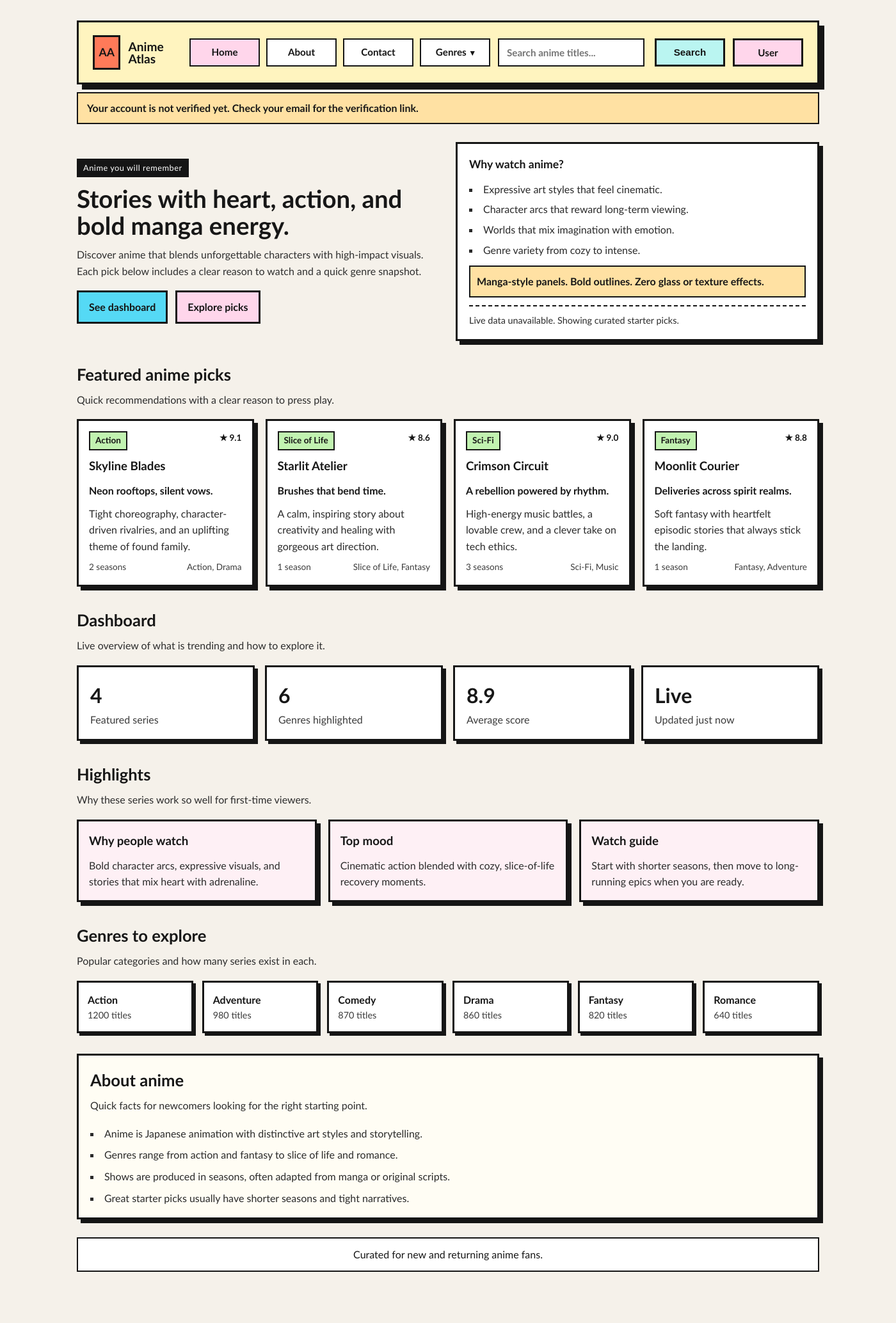
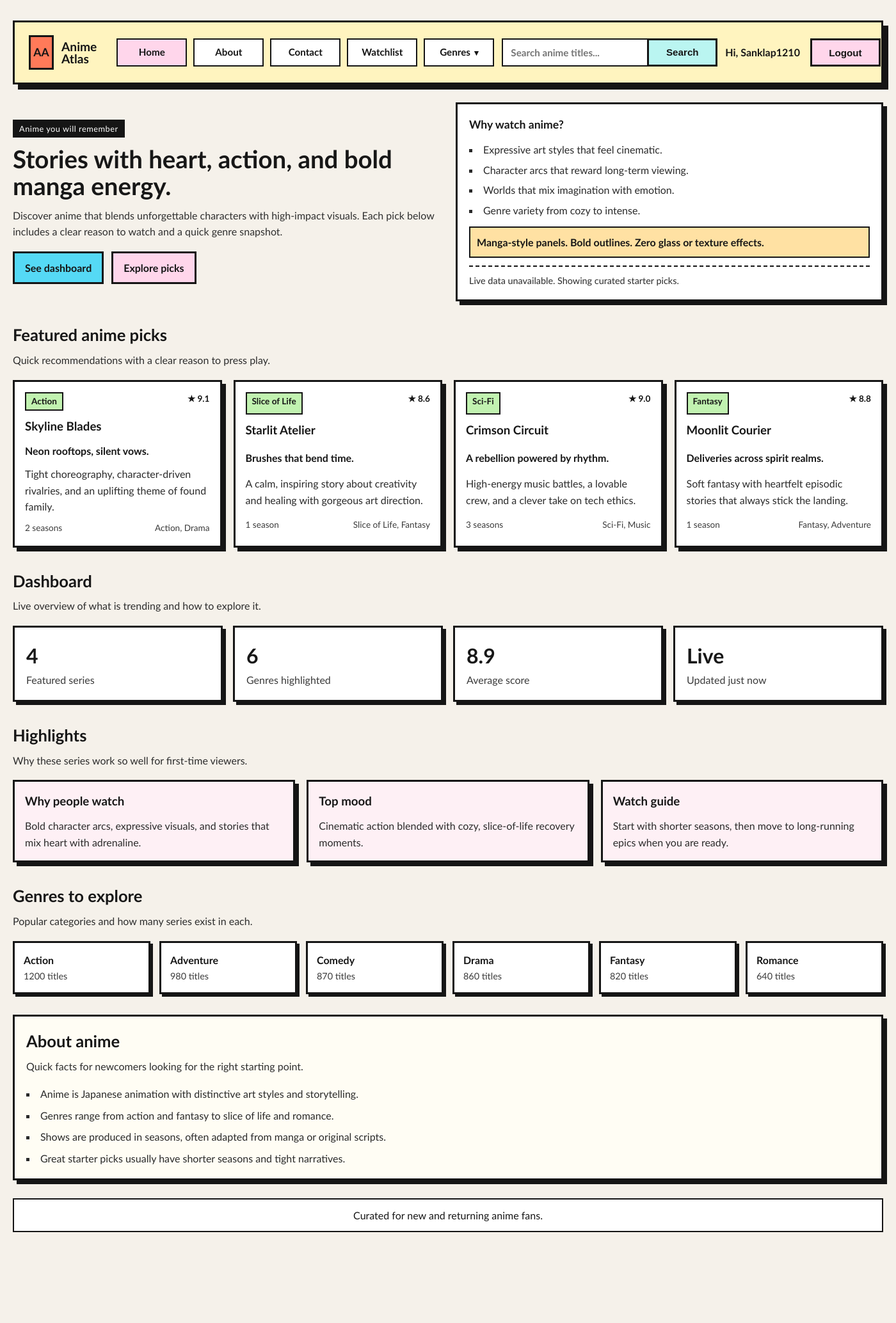
Before and after one commit to thissankalp/Django-Project, a Django app: page / in a window 1400 px wide. Shown: the whole page at 64% size. After the commit the page ends 1926 px from the top, so only its background shows below. Run offline with Django 5.2, Linux system fonts and the light colour scheme; a user stored in the database is signed in; data comes from the database, SQL or seed files in the repository; both versions use the stored data as it was after the commit; data that the repository does not hold is empty.

Commit message:
Website Working perfrectly with watchlist and authentication

```diff
--- a/anime/context_processors.py
+++ b/anime/context_processors.py
@@ -1,15 +1,8 @@
 from .data import GENRE_TABS
-from .models import Profile
 
 
 def user_profile(request):
-    if request.user.is_authenticated:
-        profile = Profile.objects.filter(user=request.user).first()
-    else:
-        profile = None
-
     return {
-        "user_profile": profile,
         "nav_genres": GENRE_TABS,
         "search_query": request.GET.get("q", "").strip(),
     }
--- a/anime/static/anime/styles.css
+++ b/anime/static/anime/styles.css
@@ -12,7 +12,7 @@ body {
 }
 
 .page {
-  max-width: 1200px;
+  max-width: 1536px;
   margin: 0 auto;
   padding: 32px 20px 40px;
 }
@@ -193,6 +193,26 @@ body {
   align-self: center;
 }
 
+.search-form {
+  margin-left: auto;
+  gap: 0;
+}
+
+.search-form .form-control {
+  border-right: none;
+}
+
+.user-controls {
+  display: flex;
+  align-items: center;
+  gap: 16px;
+}
+
+.navbar-text {
+  font-weight: 600;
+  white-space: nowrap;
+}
+
 .content {
   display: flex;
   flex-direction: column;
@@ -328,6 +348,11 @@ body {
   display: grid;
   grid-template-columns: repeat(auto-fit, minmax(230px, 1fr));
   gap: 18px;
+}
+
+.watchlist-grid {
+  max-width: 380px;
+  margin: 0 auto;
 }
 
 .card {
@@ -554,7 +579,8 @@ body {
   }
 
   .navbar-nav,
-  .d-flex {
+  .d-flex,
+  .user-controls {
     justify-content: center;
   }
 }
--- a/anime/templates/anime/base.html
+++ b/anime/templates/anime/base.html
@@ -26,6 +26,11 @@
               <li class="nav-item">
                 <a class="nav-link" href="{% url 'contact' %}">Contact</a>
               </li>
+              {% if user.is_authenticated %}
+                <li class="nav-item">
+                  <a class="nav-link" href="{% url 'watchlist' %}">Watchlist</a>
+                </li>
+              {% endif %}
               <li class="nav-item dropdown">
                 <button class="nav-link dropdown-toggle" type="button">Genres</button>
                 <ul class="dropdown-menu">
@@ -39,9 +44,9 @@
                 </ul>
               </li>
             </ul>
-            <form class="d-flex" action="{% url 'home' %}" method="get">
+            <form class="d-flex search-form" action="{% url 'home' %}" method="get">
               <input
-                class="form-control me-2"
+                class="form-control"
                 type="search"
                 name="q"
                 placeholder="Search anime titles..."
@@ -49,13 +54,25 @@
               />
               <button class="btn btn-outline-success" type="submit">Search</button>
             </form>
-            <a
-              class="btn btn-secondary btn-small user-btn"
-              href="{% if user.is_authenticated %}{% url 'logout' %}{% else %}{% url 'login' %}{% endif %}"
-              title="{% if user.is_authenticated %}Logged in as {{ user.username }}{% else %}Login or create an account{% endif %}"
-            >
-              User
-            </a>
+            <div class="user-controls">
+              {% if user.is_authenticated %}
+                <span class="navbar-text">Hi, {{ user.username }}</span>
+                <form method="post" action="{% url 'logout' %}">
+                  {% csrf_token %}
+                  <button class="btn btn-secondary btn-small user-btn" type="submit">
+                    Logout
+                  </button>
+                </form>
+              {% else %}
+                <a
+                  class="btn btn-secondary btn-small user-btn"
+                  href="{% url 'login' %}"
+                  title="Login or create an account"
+                >
+                  Login
+                </a>
+              {% endif %}
+            </div>
           </div>
         </div>
       </nav>
@@ -65,12 +82,6 @@
           {% for message in messages %}
             <div class="message {{ message.tags }}">{{ message }}</div>
           {% endfor %}
-        </div>
-      {% endif %}
-
-      {% if user.is_authenticated and user_profile and not user_profile.is_verified %}
-        <div class="verify-banner">
-          Your account is not verified yet. Check your email for the verification link.
         </div>
       {% endif %}
 
--- a/anime/templates/anime/home.html
+++ b/anime/templates/anime/home.html
@@ -57,6 +57,23 @@
             <span>{{ anime.seasons }}</span>
             <span>{{ anime.genres|join:", " }}</span>
           </div>
+          {% if user.is_authenticated and anime.mal_id %}
+            <form method="post" action="{% url 'watchlist_add' %}" class="wishlist-form">
+              {% csrf_token %}
+              <input type="hidden" name="mal_id" value="{{ anime.mal_id }}">
+              <input type="hidden" name="title" value="{{ anime.title }}">
+              <input type="hidden" name="tagline" value="{{ anime.tagline }}">
+              <input type="hidden" name="description" value="{{ anime.reason }}">
+              <input type="hidden" name="main_genre" value="{{ anime.genre }}">
+              <input type="hidden" name="seasons" value="{{ anime.seasons }}">
+              <input type="hidden" name="genres_text" value="{{ anime.genres|join:', ' }}">
+              <input type="hidden" name="image_url" value="{{ anime.image_url }}">
+              <input type="hidden" name="rating" value="{{ anime.rating }}">
+              <button type="submit" class="btn btn-secondary btn-small">
+                Add to watchlist
+              </button>
+            </form>
+          {% endif %}
         </article>
       {% endfor %}
     </div>
--- a/anime/templates/anime/login.html
+++ b/anime/templates/anime/login.html
@@ -12,12 +12,18 @@
       <label>
         Username
         {{ form.username }}
+        {{ form.username.errors }}
       </label>
       <label>
         Password
         {{ form.password }}
+        {{ form.password.errors }}
       </label>
       <button class="btn btn-primary" type="submit">Login</button>
     </form>
+    <p class="form-note">
+      Need an account?
+      <a href="{% url 'signup' %}">Sign up here</a>.
+    </p>
   </section>
 {% endblock %}
--- a/anime/urls.py
+++ b/anime/urls.py
@@ -9,8 +9,14 @@ urlpatterns = [
     path("about/", views.about, name="about"),
     path("contact/", views.contact, name="contact"),
     path("genres/<slug:slug>/", views.genre_page, name="genre_page"),
+    path("watchlist/", views.wishlist_list, name="watchlist"),
+    path("watchlist/add/", views.wishlist_add, name="watchlist_add"),
+    path("watchlist/<int:pk>/remove/", views.wishlist_remove, name="watchlist_remove"),
     path("signup/", views.signup, name="signup"),
-    path("login/", auth_views.LoginView.as_view(template_name="anime/login.html"), name="login"),
+    path(
+        "login/",
+        auth_views.LoginView.as_view(template_name="anime/login.html"),
+        name="login",
+    ),
     path("logout/", auth_views.LogoutView.as_view(), name="logout"),
-    path("verify/<str:token>/", views.verify_email, name="verify_email"),
 ]
--- a/anime/views.py
+++ b/anime/views.py
@@ -5,14 +5,13 @@ import urllib.request
 
 from django.contrib import messages
 from django.contrib.auth import login
-from django.core import signing
-from django.core.mail import send_mail
-from django.shortcuts import redirect, render
+from django.contrib.auth.decorators import login_required
+from django.shortcuts import get_object_or_404, redirect, render
 from django.urls import reverse
 
 from .data import GENRE_TABS
 from .forms import ContactForm, SignUpForm
-from .models import Profile
+from .models import WishlistItem
 
 FALLBACK_ANIME = [
     {
@@ -73,10 +72,6 @@ ABOUT_POINTS = [
     "Great starter picks usually have shorter seasons and tight narratives.",
 ]
 
-VERIFY_SALT = "anime-verify"
-VERIFY_MAX_AGE = 60 * 60 * 24
-
-
 def fetch_json(url):
     request = urllib.request.Request(
         url,
@@ -109,6 +104,7 @@ def build_anime_cards(items):
         episodes = item.get("episodes") or "?"
         cards.append(
             {
+                "mal_id": item.get("mal_id"),
                 "title": item.get("title") or "Untitled",
                 "tagline": item.get("title_english") or item.get("title_japanese") or "A standout series",
                 "reason": shorten(item.get("synopsis")),
@@ -132,28 +128,6 @@ def _average_score(animes):
     if not scores:
         return 0.0
     return sum(scores) / len(scores)
-
-
-def _verification_token(user):
-    return signing.dumps({"user_id": user.id}, salt=VERIFY_SALT)
-
-
-def _verify_token(token):
-    data = signing.loads(token, salt=VERIFY_SALT, max_age=VERIFY_MAX_AGE)
-    return data.get("user_id")
-
-
-def _send_verification_email(user, request):
-    token = _verification_token(user)
-    verify_url = request.build_absolute_uri(reverse("verify_email", args=[token]))
-    subject = "Verify your Anime Atlas account"
-    message = (
-        "Welcome to Anime Atlas!\n\n"
-        "Please verify your account by visiting this link:\n"
-        f"{verify_url}\n\n"
-        "If you did not sign up, you can ignore this email."
-    )
-    send_mail(subject, message, None, [user.email], fail_silently=True)
 
 
 def home(request):
@@ -217,6 +191,7 @@ def home(request):
             "highlights": highlights,
             "about_points": ABOUT_POINTS,
             "api_note": api_note,
+            "search_query": search_query,
         },
     )
 
@@ -282,15 +257,9 @@ def signup(request):
     if request.method == "POST":
         form = SignUpForm(request.POST)
         if form.is_valid():
-            user = form.save(commit=False)
-            user.email = form.cleaned_data["email"]
-            user.save()
-            _send_verification_email(user, request)
+            user = form.save()
             login(request, user)
-            messages.info(
-                request,
-                "Account created. Check the console email to verify your account.",
-            )
+            messages.success(request, "Account created. You are now logged in.")
             return redirect("home")
     else:
         form = SignUpForm()
@@ -298,23 +267,66 @@ def signup(request):
     return render(request, "anime/signup.html", {"form": form})
 
 
-def verify_email(request, token):
-    try:
-        user_id = _verify_token(token)
-    except signing.BadSignature:
-        messages.error(request, "Verification link is invalid or expired.")
+@login_required
+def wishlist_list(request):
+    items = WishlistItem.objects.filter(user=request.user)
+    return render(request, "anime/wishlist.html", {"items": items})
+
+
+@login_required
+def wishlist_add(request):
+    if request.method != "POST":
         return redirect("home")
 
-    profile = Profile.objects.filter(user_id=user_id).first()
-    if not profile:
-        messages.error(request, "Account not found.")
+    mal_id = request.POST.get("mal_id")
+    title = request.POST.get("title") or "Untitled"
+    tagline = request.POST.get("tagline", "")
+    description = request.POST.get("description", "")
+    main_genre = request.POST.get("main_genre", "")
+    seasons = request.POST.get("seasons", "")
+    genres_text = request.POST.get("genres_text", "")
+    image_url = request.POST.get("image_url", "")
+    rating = request.POST.get("rating", "")
+
+    if not mal_id:
+        messages.error(request, "Could not add item to wishlist.")
         return redirect("home")
 
-    if profile.is_verified:
-        messages.info(request, "Your account is already verified.")
+    try:
+        mal_id_int = int(mal_id)
+    except (TypeError, ValueError):
+        messages.error(request, "Invalid anime identifier.")
+        return redirect("home")
+
+    item, created = WishlistItem.objects.get_or_create(
+        user=request.user,
+        mal_id=mal_id_int,
+        defaults={
+            "title": title,
+            "image_url": image_url,
+            "rating": rating,
+            "tagline": tagline,
+            "description": description,
+            "main_genre": main_genre,
+            "seasons": seasons,
+            "genres_text": genres_text,
+        },
+    )
+    if created:
+        messages.success(request, f'"{item.title}" added to your wishlist.')
     else:
-        profile.is_verified = True
-        profile.save()
-        messages.success(request, "Your account is verified. Welcome!")
+        messages.info(request, f'"{item.title}" is already in your wishlist.')
 
-    return redirect("home")
+    return redirect(request.META.get("HTTP_REFERER", "home"))
+
+
+@login_required
+def wishlist_remove(request, pk):
+    if request.method != "POST":
+        return redirect("wishlist")
+
+    item = get_object_or_404(WishlistItem, pk=pk, user=request.user)
+    title = item.title
+    item.delete()
+    messages.success(request, f'"{title}" was removed from your wishlist.')
+    return redirect(request.META.get("HTTP_REFERER", "wishlist"))
```
Also changed, not shown: anime/models.py (+24 -0 lines), anime/templates/anime/genre.html (+17 -0 lines), anime/templates/anime/signup.html (+8 -0 lines), anime/templates/anime/wishlist.html (added, +43 -0 lines), anime/migrations/0002_wishlistitem.py (added), anime/migrations/0003_wishlistitem_description_wishlistitem_genres_text_and_more.py (added), db.sqlite3.
